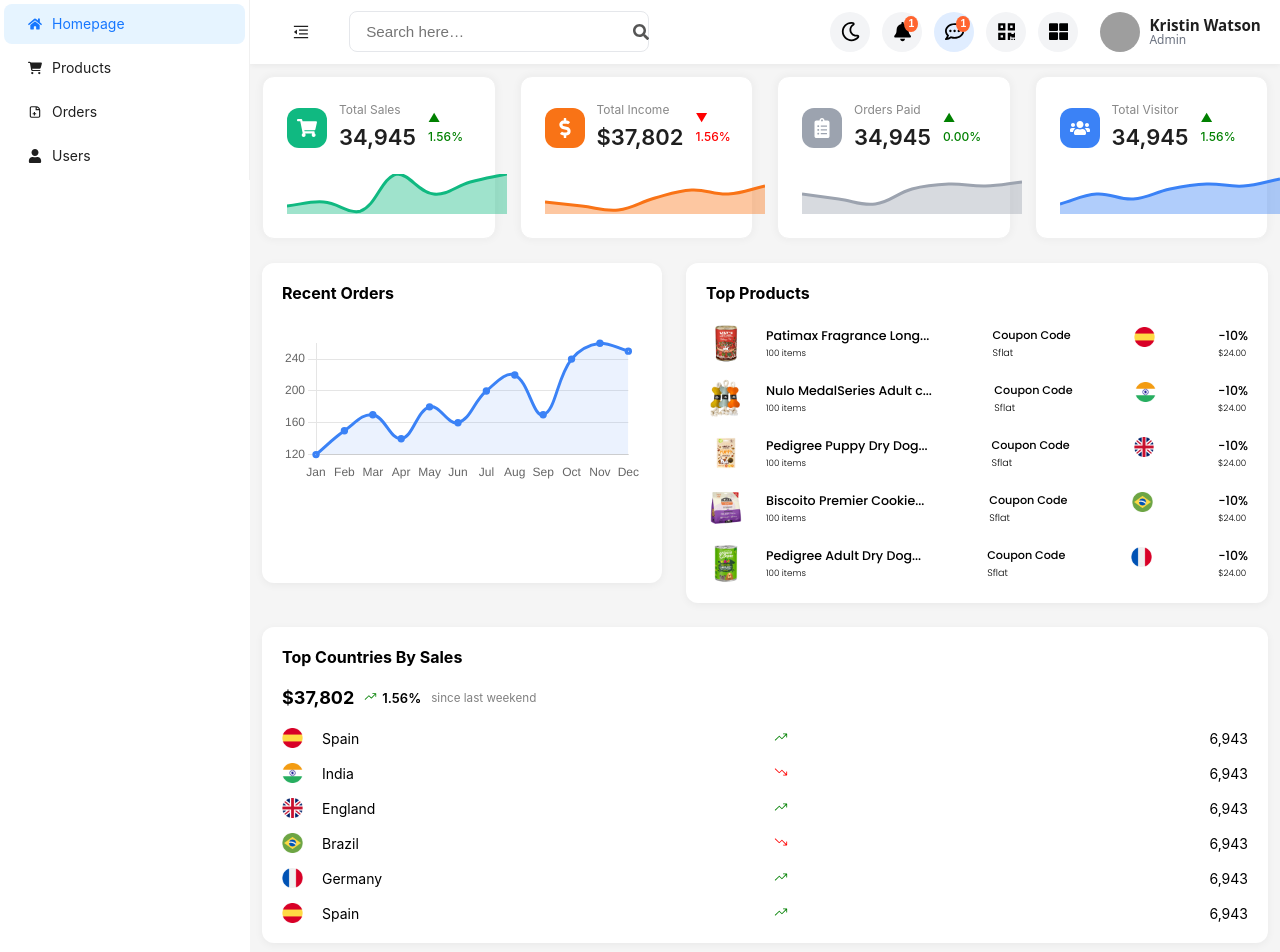
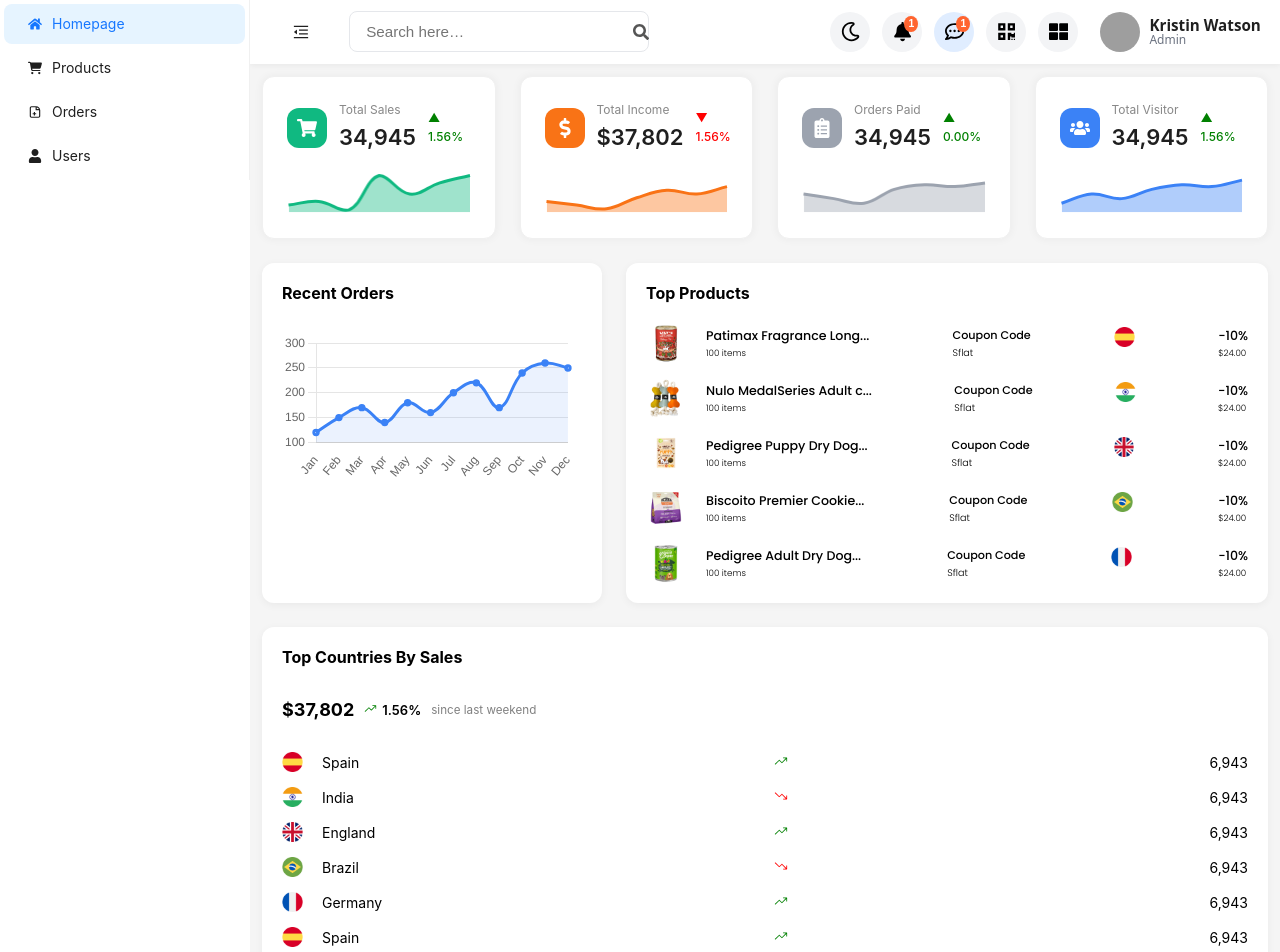
Before and after one commit to Srikanth-Krishna/dashboard, a React (Create React App) app: page / in a window 1280 px wide. Shown: the top 952 px of the page. Built offline with nearby package versions, Linux system fonts and the light colour scheme; grey boxes are pictures that could not be loaded.

Commit message:
changes for metric card chart styles

```diff
--- a/src/component/RecentOrders/RecentOrders.css
+++ b/src/component/RecentOrders/RecentOrders.css
@@ -3,9 +3,8 @@
   display: flex;
   flex-direction: column;
   gap: 30px;
-  min-width: 400px;
   max-width: 500px;
-  height: 320px;
+  min-height: 340px;
   border-radius: 12px;
   padding: 20px;
   box-shadow: 0 2px 8px rgba(0, 0, 0, 0.05);
--- a/src/component/TopCountries/TopCountries.css
+++ b/src/component/TopCountries/TopCountries.css
@@ -3,7 +3,9 @@
   display: flex;
   flex-direction: column;
   gap: 20px;
+  justify-content: space-between;
   min-width: 250px;
+  min-height: 340px;
   border-radius: 12px;
   padding: 20px;
   box-shadow: 0 2px 8px rgba(0, 0, 0, 0.05);
--- a/src/component/TopProducts/TopProductsItem.css
+++ b/src/component/TopProducts/TopProductsItem.css
@@ -6,10 +6,6 @@
 }
 
 .top-products__item-body {
-  /* display: grid;
-  grid-template-columns: 180px auto auto auto;
-  align-items: center;
-  gap: 15px; */
   display: flex;
   justify-content: space-between;
   gap: 30px;
--- a/src/component/common/MetricCard/MetricCard.css
+++ b/src/component/common/MetricCard/MetricCard.css
@@ -52,7 +52,7 @@
 
 .chart-container {
   margin-top: 20px;
-  width: 220px;
+  width: 100%;
   height: 40px;
 }
 
```
